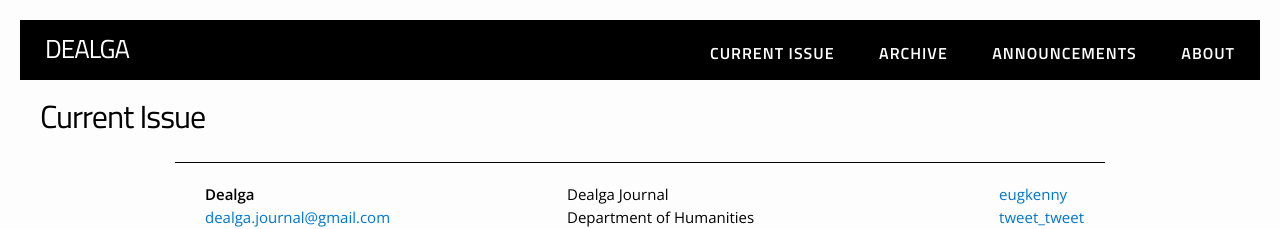
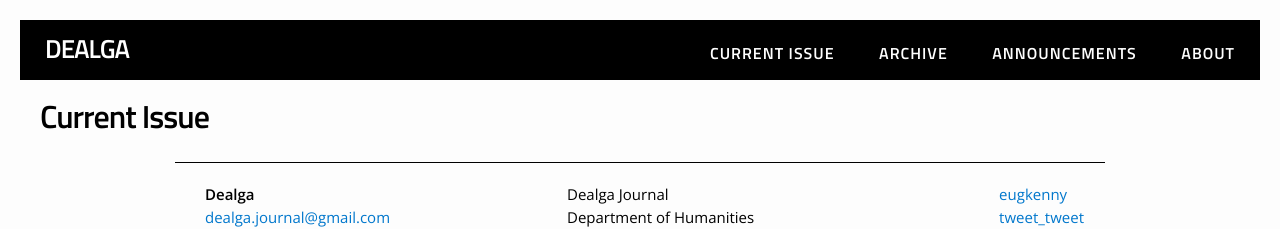
Before and after one commit to eugkenny/Dealga, a Jekyll site: the page built from current.md, in a window 1280 px wide. Shown: the top 229 px of the page. Built offline with Jekyll 4.4.1, drawn with Linux system fonts in a browser that asks for light colours; nearby versions of some CDN libraries; some web fonts are replaced.

Commit message:
Update fonts

```diff
--- a/_includes/head.html
+++ b/_includes/head.html
@@ -11,7 +11,9 @@
   <link rel="alternate" type="application/rss+xml" title="{{ site.title }}" href="{{ "/feed.xml" | prepend: site.baseurl | prepend: site.url }}" />
   <link rel='stylesheet' id='open-sans-css'  href='//fonts.googleapis.com/css?family=Open+Sans%3A300italic%2C400italic%2C600italic%2C300%2C400%2C600&#038;subset=latin%2Clatin-ext&#038;ver=4.2.4' type='text/css' media='all' />
   <link href='http://fonts.googleapis.com/css?family=Roboto:200' rel='stylesheet' type='text/css'>
-  <link href='http://fonts.googleapis.com/css?family=Titillium+Web:600italic,600,400,400italic' rel='stylesheet' type='text/css'>
+  <!-- <link href='http://fonts.googleapis.com/css?family=Titillium+Web:600italic,600,400,400italic' rel='stylesheet' type='text/css'> -->
+  <link rel="preconnect" href="https://fonts.gstatic.com">
+  <link href="https://fonts.googleapis.com/css2?family=Titillium+Web:wght@600&display=swap" rel="stylesheet">
   <link rel="stylesheet" href="https://www.osu.edu/assets/fonts/webfonts.css">
   <link rel="stylesheet" href="//maxcdn.bootstrapcdn.com/font-awesome/4.3.0/css/font-awesome.min.css">
   <!-- <link rel="stylesheet" href="{{ "/assets/css/academicons-1.8.0/css/academicons.css" | prepend: site.baseurl }}"> -->
```
